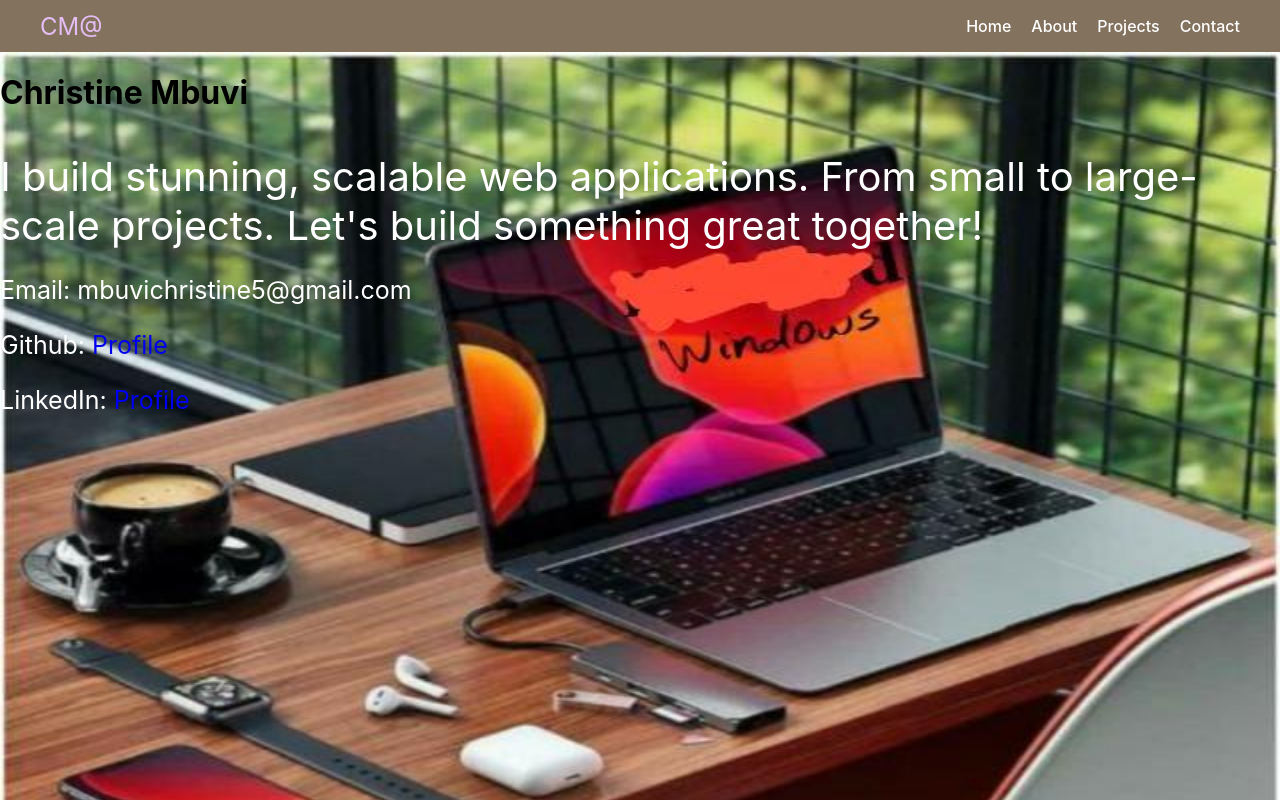
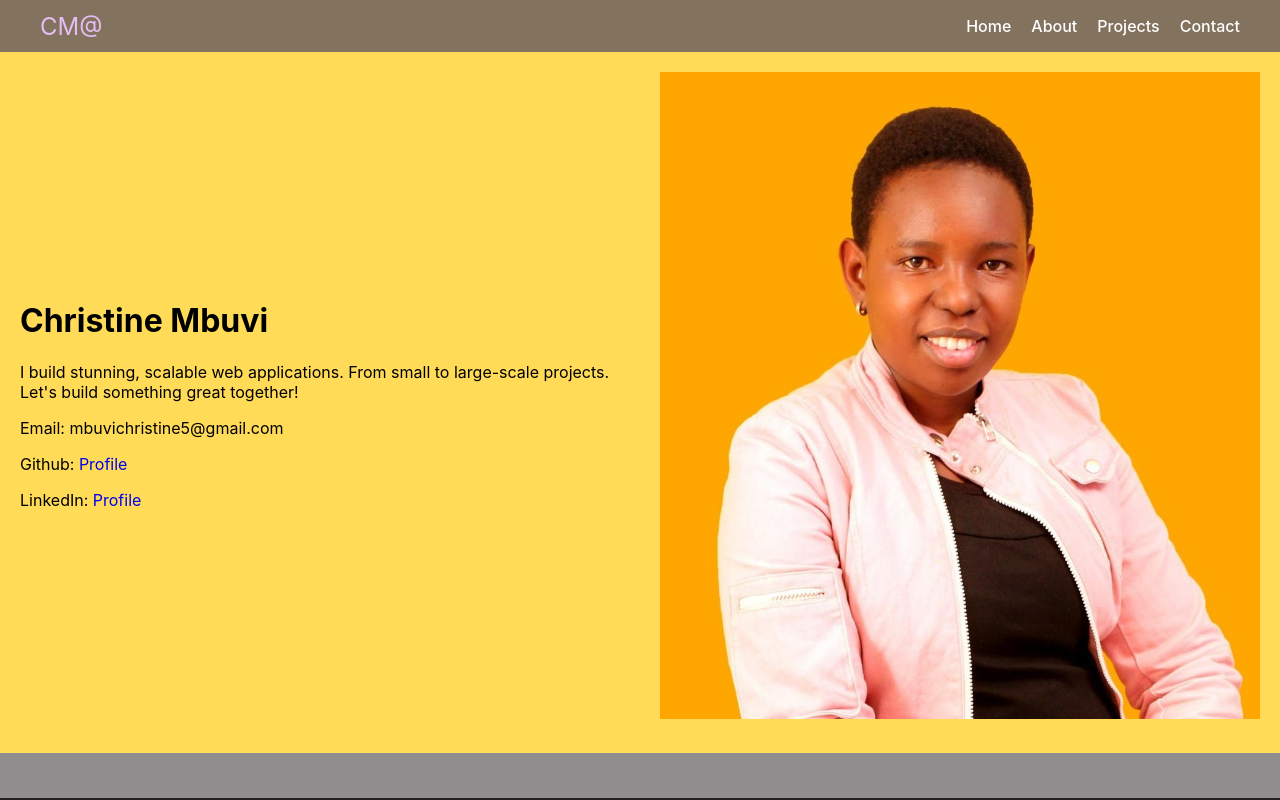
Before and after one commit to mueni5/my-portfolio, a React (Create React App) app in the folder portfolio-app/: page / in a window 1280 px wide. Shown: the top 800 px of the page. Built offline with nearby package versions, Linux system fonts and the light colour scheme; data requests are answered from the project's data file.

Commit message:
functionality changes

```diff
--- a/portfolio-app/src/components/Contact/Contact.css
+++ b/portfolio-app/src/components/Contact/Contact.css
@@ -1,36 +1,59 @@
 /* Contact.css */
-.contact-container {
-    display: flex;
-    justify-content: space-between;
-    margin: 0px;
-    padding: 20px;
+
+/* Section */
+#contact {
+  background-color: aquamarine;
+  padding: 80px 0;
 }
 
-  .contact-info,
-  .contact-form {
-    flex: 10;
-    padding: 20px;
-    border: 1px solid #fdf9f9;
-    border-radius: 18px;
-    background-color: #95d5e9;
+/* Container */
+.container {
+  display: flex;
+  flex-wrap: wrap;
+  justify-content: center;
+  align-items: center;
 }
 
-  .contact-info h2,
-  .contact-form h2 {
-    margin-bottom: 10px;
+/* Left Section (Map) */
+.bg-gray-900 {
+  flex: 1;
+  padding: 30px;
+  border-radius: 18px;
+  overflow: hidden;
+  position: relative;
 }
 
+iframe {
+  width: 100%;
+  height: 100%;
+  border: none;
+  filter: opacity(0.7);
+  position: absolute;
+  inset: 0;
+}
+
+/* Right Section (Contact Info and Form) */
+.bg-gray-900.relative {
+  flex: 1;
+  padding: 30px;
+  border-radius: 18px;
+  background-color: #fff; /* White background color */
+  box-shadow: 0px 0px 10px rgba(0, 0, 0, 0.2);
+}
+
+.title-font {
+  font-size: 32px;
+  font-weight: 600;
+  margin-bottom: 15px;
+}
+
+.leading-relaxed {
+  margin-bottom: 20px;
+}
+
+/* Form */
 .form-container {
   text-align: center;
-  }
-
-  .contact-info li {
-    margin-bottom: 10px;
-  }
-
-  .contact-form form {
-    display: flex;
-    flex-direction: column;
 }
 
 .form-group {
@@ -41,22 +64,32 @@
   font-weight: bold;
 }
 
-  input,
+input[type="text"],
+input[type="email"],
 textarea {
-    width: 30%;
-    padding: 20px;
+  width: 100%;
+  padding: 15px;
   border: 1px solid #e47a3d;
   border-radius: 10px;
+  outline: none;
+  transition: border-color 0.3s ease-in-out;
+}
+
+input[type="text"]:focus,
+input[type="email"]:focus,
+textarea:focus {
+  border-color: #333;
 }
 
 button {
-    width: 100px;
-    padding: 10px;
+  width: auto;
+  padding: 12px 20px;
   background-color: #333;
   color: #fff;
   border: none;
   border-radius: 4px;
   cursor: pointer;
+  transition: background-color 0.3s ease-in-out;
 }
 
 button:hover {
--- a/portfolio-app/src/components/Contact/Contact.js
+++ b/portfolio-app/src/components/Contact/Contact.js
@@ -54,9 +54,9 @@ export default function Contact() {
               <h2 className="title-font font-semibold text-white tracking-widest text-xs">
                 EMAIL
               </h2>
-              <a className="text-indigo-400 leading-relaxed">
+              <span className="text-indigo-400 leading-relaxed">
                 mbuvichristine5@gmail.com
-              </a>
+              </span>
               <h2 className="title-font font-semibold text-white tracking-widest text-xs mt-4">
                 PHONE
               </h2>
@@ -70,7 +70,7 @@ export default function Contact() {
           onSubmit={handleSubmit}
           className="lg:w-1/3 md:w-1/2 flex flex-col md:ml-auto w-full md:py-8 mt-8 md:mt-0">
           <h2 className="text-white sm:text-4xl text-3xl mb-1 font-medium title-font">
-            Hire Me
+            Talk to Me
           </h2>
           <p className="leading-relaxed mb-5">
             Would you like to hire, work or collaborate with me in tech?
--- a/portfolio-app/src/components/Home/Home.css
+++ b/portfolio-app/src/components/Home/Home.css
@@ -1,59 +1,22 @@
-/* Home.css */
+/* In Home.css */
 
-/* Apply styles to the container that covers the full screen */
-.full-screen-background {
-  position: relative;
-  width: 100vw;
-  height: 110vh;
-  overflow: hidden;
+.home-container {
+  display: flex;
+  align-items: center;
+  background-color: #FFDB58;
 }
 
-/* Style the background image */
-.background-image {
-  position: absolute;
-  top: 0;
-  left: 0;
-  width: 100%;
-  height: 110%;
-  object-fit: fill;
-  z-index: -1;
+.text-container {
+  flex: 1; /* Take up 50% of the available space */
+  padding: 20px; /* Adjust as needed */
 }
 
-* Style your content */
-
-
-/* Your existing styles for content */
-.name {
-  font-size: 36px;
-  margin-bottom: 10px;
-  text-transform: uppercase;
+.image-container {
+  flex: 1; /* Take up 50% of the available space */
+  padding: 20px; /* Adjust as needed */
+  text-align: center; /* Center the image horizontally */
 }
 
-.description {
-  font-size: 40px;
-  color: #fff;
-  margin-bottom: 20px;
+.profile-image {
+  max-width: 100%; /* Ensure the image doesn't exceed its container */
 }
-
-.contact {
-  font-size: 25px;
-  color: #fff;
-  margin-bottom: 8px;
-}
-
-a {
-  color: mustard;
-  text-decoration: none;
-}
-
-a:hover {
-  text-decoration: underline;
-}
-
-/* Style the profile image */
-.profile-image {
-  max-width: 100%;
-  background-color: rgb(192, 240, 148);
-  height: auto;
-  margin-bottom: 10px;
-}
--- a/portfolio-app/src/components/Home/Home.js
+++ b/portfolio-app/src/components/Home/Home.js
@@ -5,7 +5,6 @@ import './Home.css'; // Import the CSS file for the Home component
 const Home = () => {
   const [profileData, setProfileData] = useState(null);
   const [error, setError] = useState(null);
-  const imageUrl = "./coding.jpg";// Define imageUrl as a state variable
 
   useEffect(() => {
     const fetchProfileData = () => {
@@ -27,9 +26,8 @@ const Home = () => {
   }
 
   return (
-    <div className="full-screen-background">
-      <img src="/coding.jpg" alt="" className="background-image" />
-      <div className="home-container">
+    <div className="home-container">
+      <div className="text-container">
         <h1 className="name">{profileData?.name}</h1>
         <p className="description">{profileData?.description}</p>
         <p className="contact">Email: {profileData?.contact.email}</p>
@@ -40,6 +38,9 @@ const Home = () => {
           LinkedIn: <a href={profileData?.contact.linkedin} target="_blank" rel="noopener noreferrer">Profile</a>
         </p>
       </div>
+      <div className="image-container">
+        <img src="/Christine profile.jpg" alt="" className="profile-image" />
+      </div>
     </div>
   );
 };
```
Also changed, not shown: 1 other file (tests, documents, lock files or other folders). Lines whose indentation alone changed are shown as unchanged.
